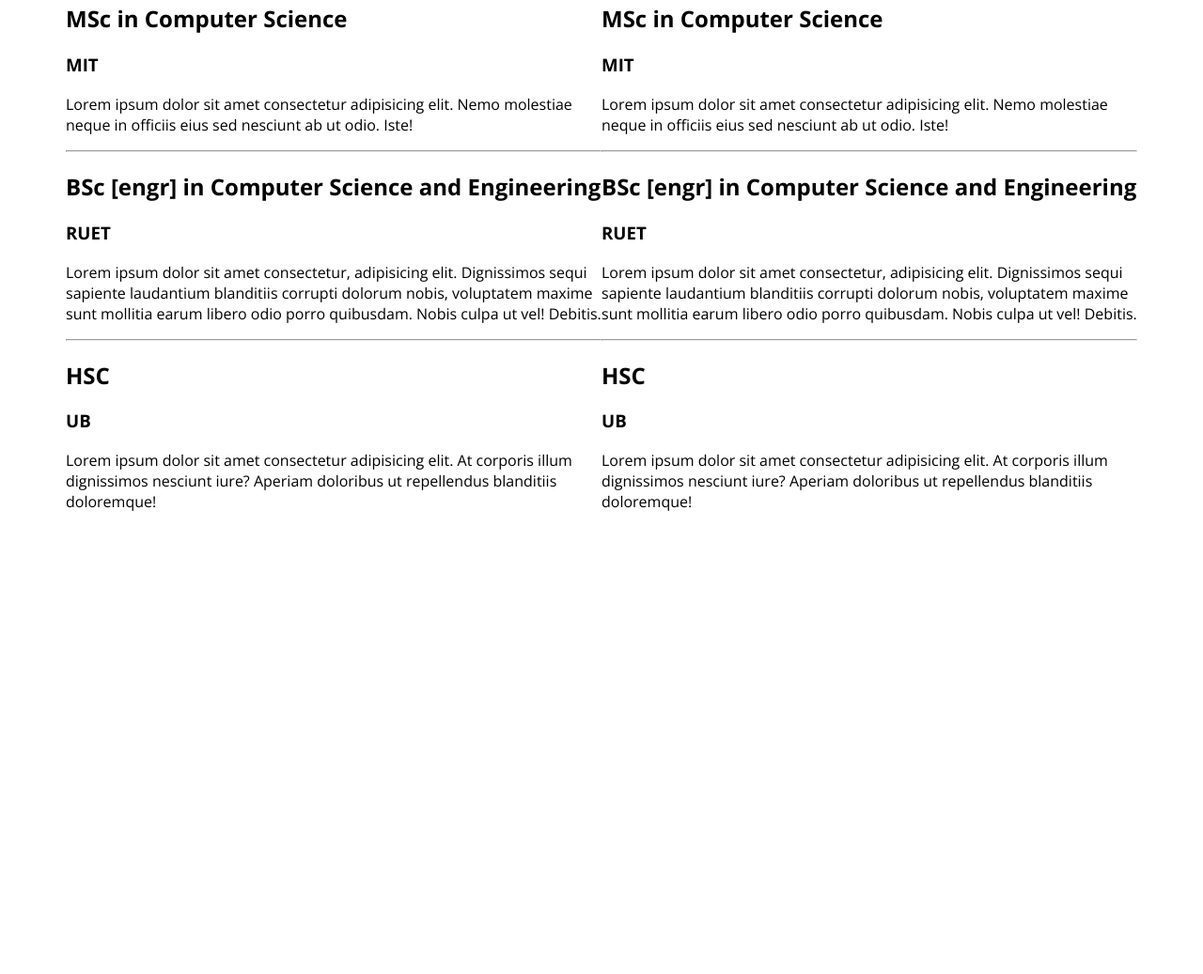
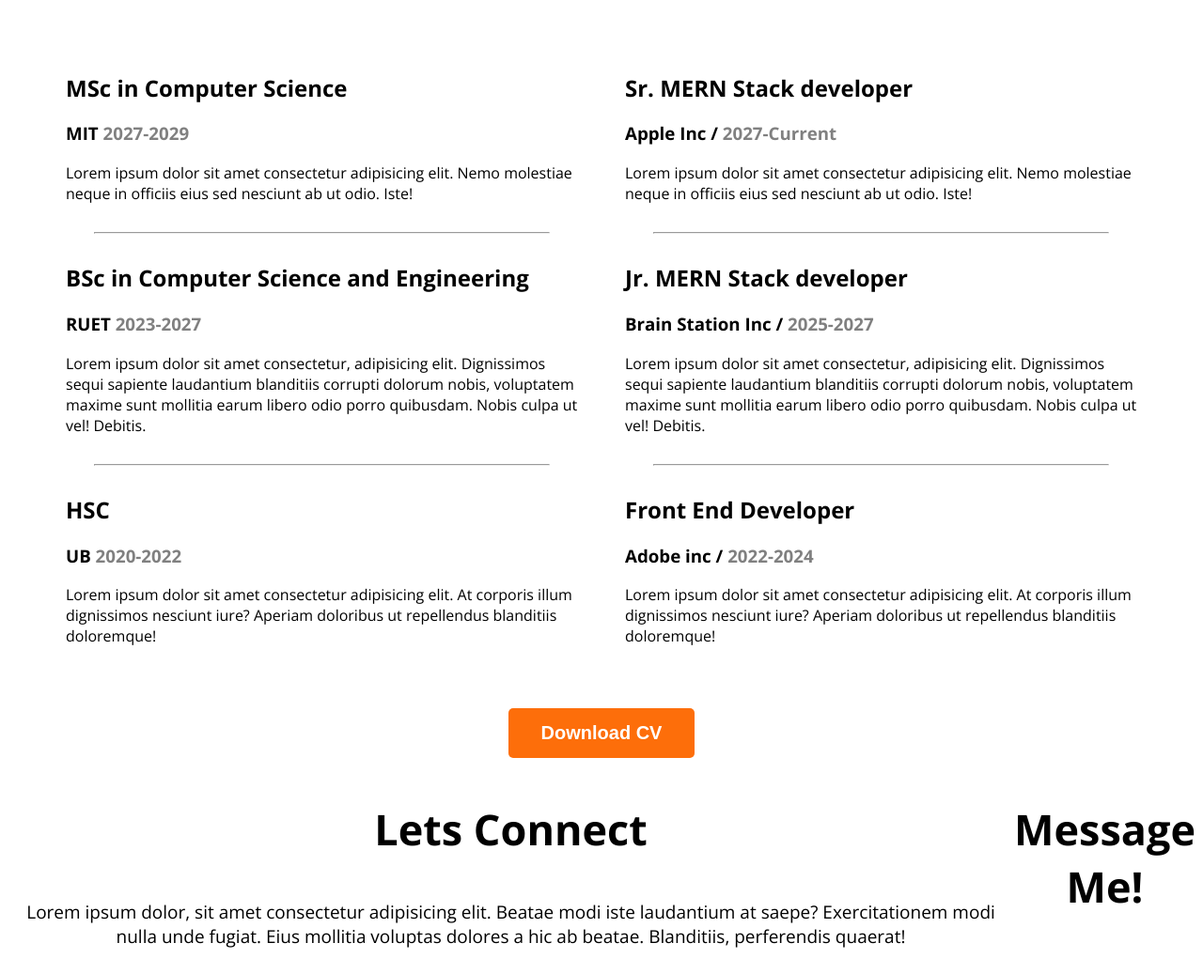
Before and after one commit to mirzawajihali/webdeveloper-portfolio, a plain HTML site: page index.html in a window 1280 px wide. Shown: the part 2333-3370 px from the top of the page at 94% size. Before the commit the page ends 2902 px from the top, so only its background shows below. Drawn offline with nearby package versions, Linux system fonts and the light colour scheme.

Commit message:
maybe the second last

```diff
--- a/Styles/portfolio.css
+++ b/Styles/portfolio.css
@@ -169,9 +169,35 @@
 
 .resume-container{
     display: flex;
+    gap: 50px;
 }
 
 .resume-column-title{
     color: black;
+    font-size: 30px;
+    font-weight: 700;
+
+    margin-bottom: 80px;
 
 }
+
+.edu-year{
+    color: grey;
+}
+
+.resume-container hr{
+    margin: 30px;
+
+}
+
+
+.cv-download{
+    text-align: center;
+    margin-top: 50px;
+}
+
+/* footer style  */
+
+.footer-head{
+    display: flex;
+}
--- a/index.html
+++ b/index.html
@@ -110,19 +110,19 @@
                 <h2 class="resume-column-title">My Education</h2>
                 <div class="resume-item">
                     <h2 class="resume-item-title">MSc in Computer Science</h2>
-                    <h3 class="resume-item-io">MIT</h3>
+                    <h3 class="resume-item-io">MIT <span class="edu-year"> 2027-2029</span></h3>
                     <p class="resume-item-info">Lorem ipsum dolor sit amet consectetur adipisicing elit. Nemo molestiae neque in officiis eius sed nesciunt ab ut odio. Iste!</p>
                 </div>
                 <hr>
                 <div class="resume-item">
-                    <h2 class="resume-item-title">BSc [engr] in Computer Science and Engineering</h2>
-                    <h3 class="resume-item-io">RUET</h3>
+                    <h2 class="resume-item-title">BSc in Computer Science and Engineering</h2>
+                    <h3 class="resume-item-io">RUET <span class="edu-year"> 2023-2027</span></h3>
                     <p class="resume-item-info">Lorem ipsum dolor sit amet consectetur, adipisicing elit. Dignissimos sequi sapiente laudantium blanditiis corrupti dolorum nobis, voluptatem maxime sunt mollitia earum libero odio porro quibusdam. Nobis culpa ut vel! Debitis.</p>
                 </div>
                 <hr>
                 <div class="resume-item">
                     <h2 class="resume-item-title">HSC</h2>
-                    <h3 class="resume-item-io">UB</h3>
+                    <h3 class="resume-item-io">UB <span class="edu-year"> 2020-2022</span></h3>
                     <p class="resume-item-info">Lorem ipsum dolor sit amet consectetur adipisicing elit. At corporis illum dignissimos nesciunt iure? Aperiam doloribus ut repellendus blanditiis doloremque!</p>
                 </div>
             </div>
@@ -130,26 +130,29 @@
                 <h2 class="resume-column-title">My Experience</h2>
 
                 <div class="resume-item">
-                    <h2 class="resume-item-title">MSc in Computer Science</h2>
-                    <h3 class="resume-item-io">MIT</h3>
+                    <h2 class="resume-item-title">Sr. MERN Stack developer</h2>
+                    <h3 class="resume-item-io">Apple Inc / <span class="edu-year">2027-Current</span></h3>
                     <p class="resume-item-info">Lorem ipsum dolor sit amet consectetur adipisicing elit. Nemo molestiae neque in officiis eius sed nesciunt ab ut odio. Iste!</p>
                 </div>
                 <hr>
                 <div class="resume-item">
-                    <h2 class="resume-item-title">BSc [engr] in Computer Science and Engineering</h2>
-                    <h3 class="resume-item-io">RUET</h3>
+                    <h2 class="resume-item-title">Jr. MERN Stack developer</h2>
+                    <h3 class="resume-item-io">Brain Station Inc / <span class="edu-year">2025-2027</span></h3>
                     <p class="resume-item-info">Lorem ipsum dolor sit amet consectetur, adipisicing elit. Dignissimos sequi sapiente laudantium blanditiis corrupti dolorum nobis, voluptatem maxime sunt mollitia earum libero odio porro quibusdam. Nobis culpa ut vel! Debitis.</p>
                 </div>
                 <hr>
                 <div class="resume-item">
-                    <h2 class="resume-item-title">HSC</h2>
-                    <h3 class="resume-item-io">UB</h3>
+                    <h2 class="resume-item-title">Front End Developer</h2>
+                    <h3 class="resume-item-io">Adobe inc / <span class="edu-year">2022-2024</span></h3>
                     <p class="resume-item-info">Lorem ipsum dolor sit amet consectetur adipisicing elit. At corporis illum dignissimos nesciunt iure? Aperiam doloribus ut repellendus blanditiis doloremque!</p>
                 </div>
 
             </div>
         </div>
 
+        <div class="cv-download">
+            <button class="btn-primary">Download CV</button>
+        </div>
 
         <section>
 
@@ -157,7 +160,19 @@
 
 
     </main>
-    <footer>
+    <footer class="footer-head">
+        <div class="footer-column">
+
+            <h3 class="section-title">Lets Connect</h3>
+            <p class="section-description">
+                Lorem ipsum dolor, sit amet consectetur adipisicing elit. Beatae modi iste laudantium at saepe? Exercitationem modi nulla unde fugiat. Eius mollitia voluptas dolores a hic ab beatae. Blanditiis, perferendis quaerat!
+            </p>
+        </div>
+        <div class="footer-column">
+
+            <h3 class="section-title">Message Me!</h3>
+
+        </div>
 
     </footer>
 
```
